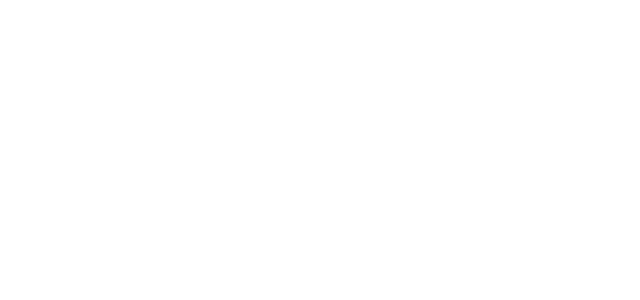
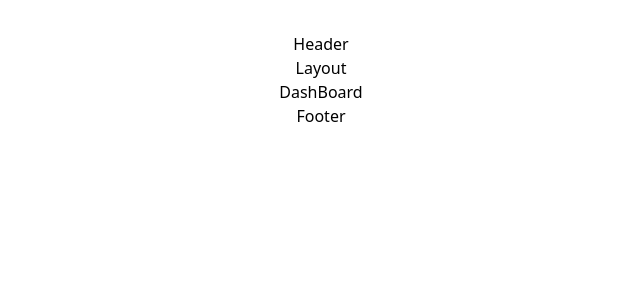
Before and after one commit to ritikdolly/FoodAppfd, a React (Vite) app: page / in a window 1280 px wide. Shown: the top 300 px of the page, without its empty margins (319-959 px from the left). Built offline with nearby package versions, Linux system fonts and the light colour scheme.

Commit message:
create a some folder and file for this project

```diff
--- a/package.json
+++ b/package.json
@@ -10,6 +10,9 @@
     "preview": "vite preview"
   },
   "dependencies": {
+    "@emotion/react": "^11.14.0",
+    "@emotion/styled": "^11.14.1",
+    "@mui/material": "^7.3.6",
     "@tailwindcss/vite": "^4.1.18",
     "bun": "^1.3.5",
     "react": "^19.2.0",
--- a/src/App.jsx
+++ b/src/App.jsx
@@ -1,9 +1,22 @@
+import { createBrowserRouter, RouterProvider } from 'react-router-dom'
 import './App.css'
+import { Layout } from './Layout/Layout'
+import { DashBoard } from './components/admin/DashBoard'
+
+const router=createBrowserRouter([
+  {path:'/',element:<Layout/>,
+    children:[
+      {index:true,element:<DashBoard/>}
+    ]
+  }
+])
 
 function App() {
   return (
     <>
-
+    <RouterProvider router={router} />
+    {/* <Layout/> */}
+    {/* <H1>Ritik Kumar</H1> */}
     </>
   )
 }
--- /dev/null
+++ b/src/Layout/Layout.jsx
@@ -0,0 +1,15 @@
+import React from 'react'
+import { Header } from '../common/Header'
+import { Footer } from '../common/Footer'
+import { Outlet } from 'react-router-dom'
+
+export const Layout = () => {
+  return (
+    <>
+        <Header/>
+        <div>Layout</div>
+        <Outlet/>
+        <Footer/>
+    </>
+  )
+}
--- /dev/null
+++ b/src/common/Footer.jsx
@@ -0,0 +1,7 @@
+import React from 'react'
+
+export const Footer = () => {
+  return (
+    <div>Footer</div>
+  )
+}
--- /dev/null
+++ b/src/common/Header.jsx
@@ -0,0 +1,7 @@
+import React from 'react'
+
+export const Header = () => {
+  return (
+    <div>Header</div>
+  )
+}
--- /dev/null
+++ b/src/common/SideNav.jsx
@@ -0,0 +1,7 @@
+import React from 'react'
+
+export const SideNav = () => {
+  return (
+    <div>SideNav</div>
+  )
+}
--- /dev/null
+++ b/src/components/admin/DashBoard.jsx
@@ -0,0 +1,7 @@
+import React from 'react'
+
+export const DashBoard = () => {
+  return (
+    <div>DashBoard</div>
+  )
+}
```
Also changed, not shown: 1 other file (tests, documents, lock files or other folders).
